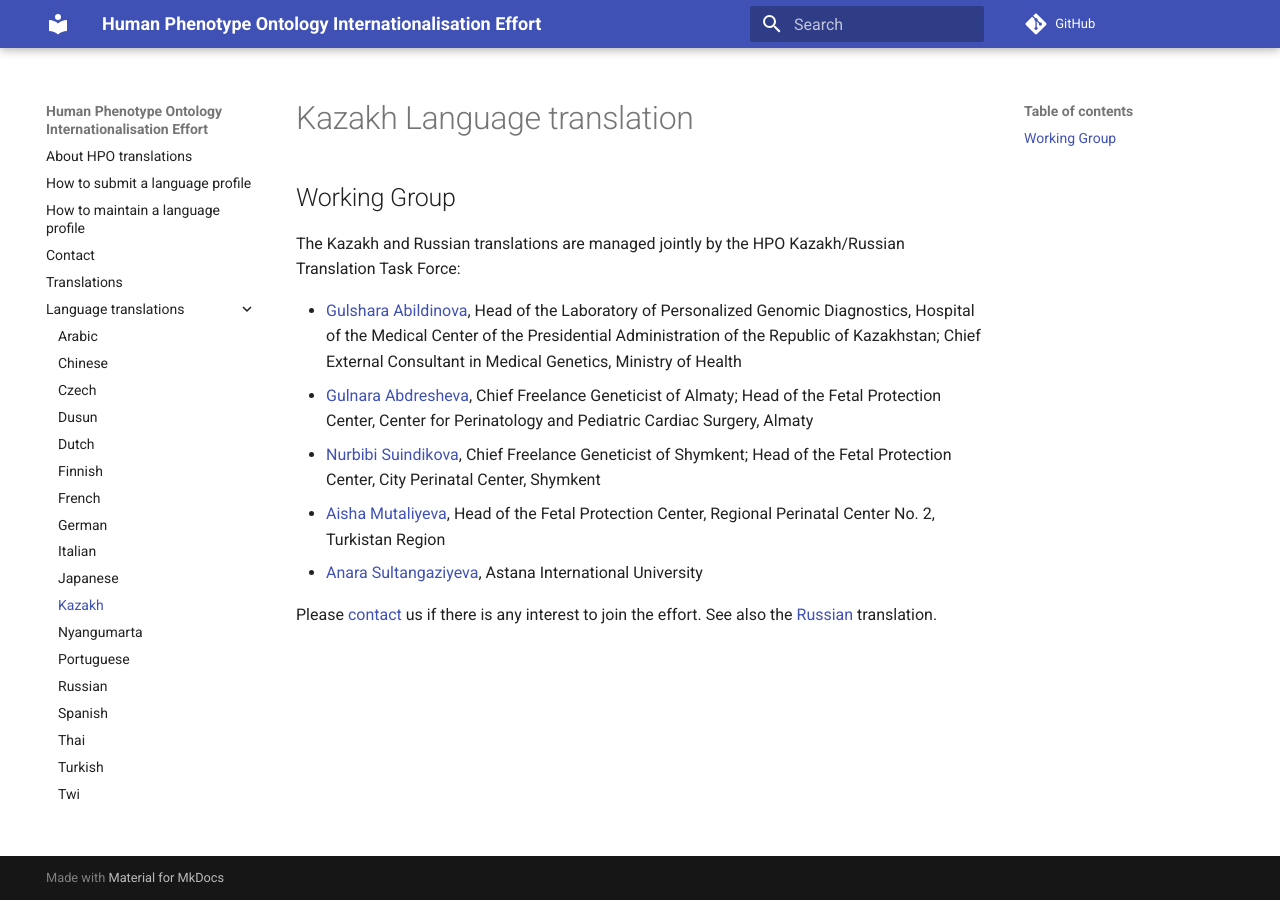
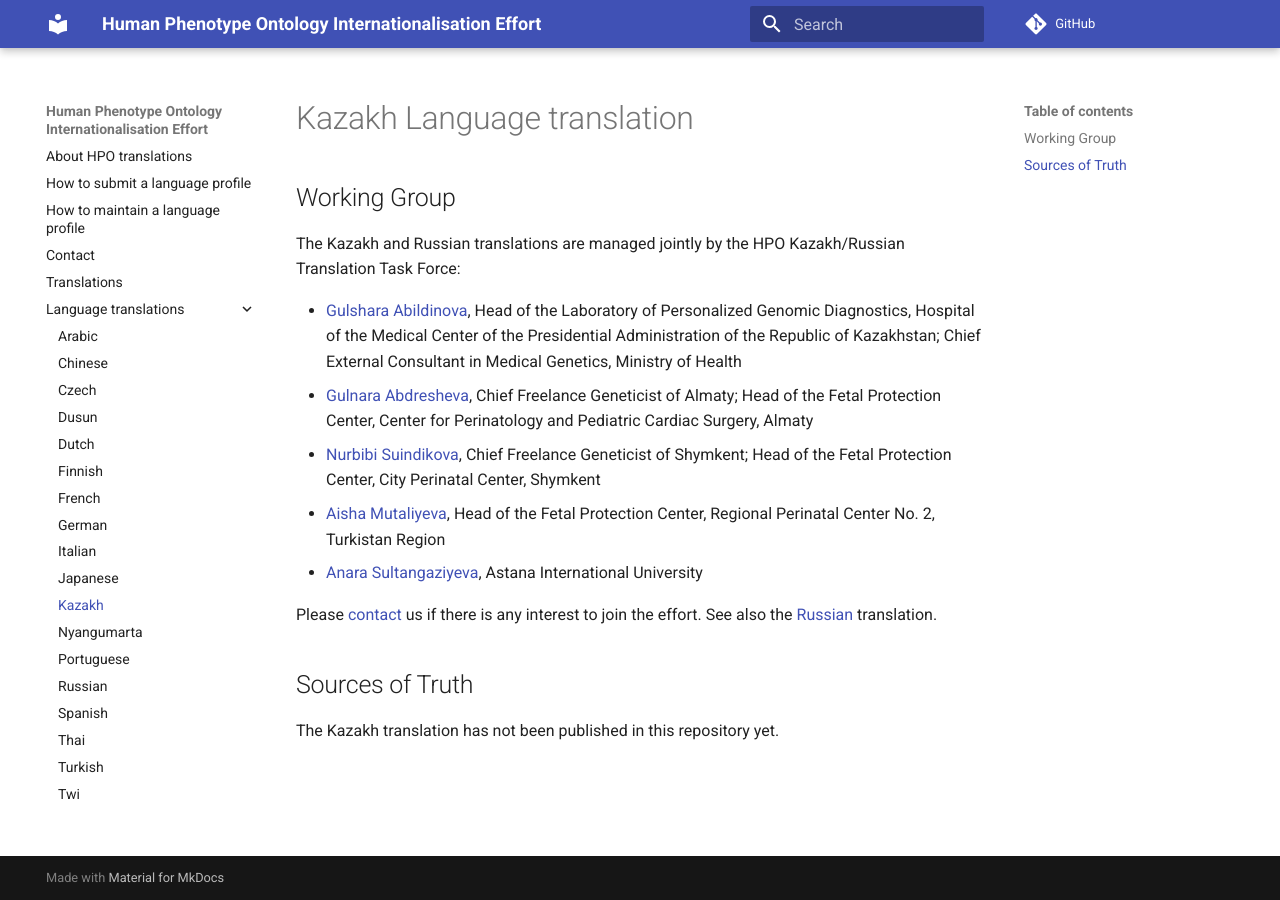
Before and after one commit to obophenotype/hpo-translations, an MkDocs documentation site: the page built from docs/translations/kk.md, in a window 1280 px wide. Built offline with MkDocs 1.6.1 and Material for MkDocs 9.7.7, drawn with Linux system fonts in a browser that asks for light colours; comment, search, counter and statistics services are not loaded.

```diff
--- a/docs/translations/kk.md
+++ b/docs/translations/kk.md
@@ -11,3 +11,7 @@
 - [Anara Sultangaziyeva](https://orcid.org/0009-0009-9038-5234), Astana International University
 
 Please [contact](../contact.md) us if there is any interest to join the effort. See also the [Russian](ru.md) translation.
+
+## Sources of Truth
+
+The Kazakh translation has not been published in this repository yet.
```
Also changed, not shown: docs/translations/ru.md (+4 -0 lines).
